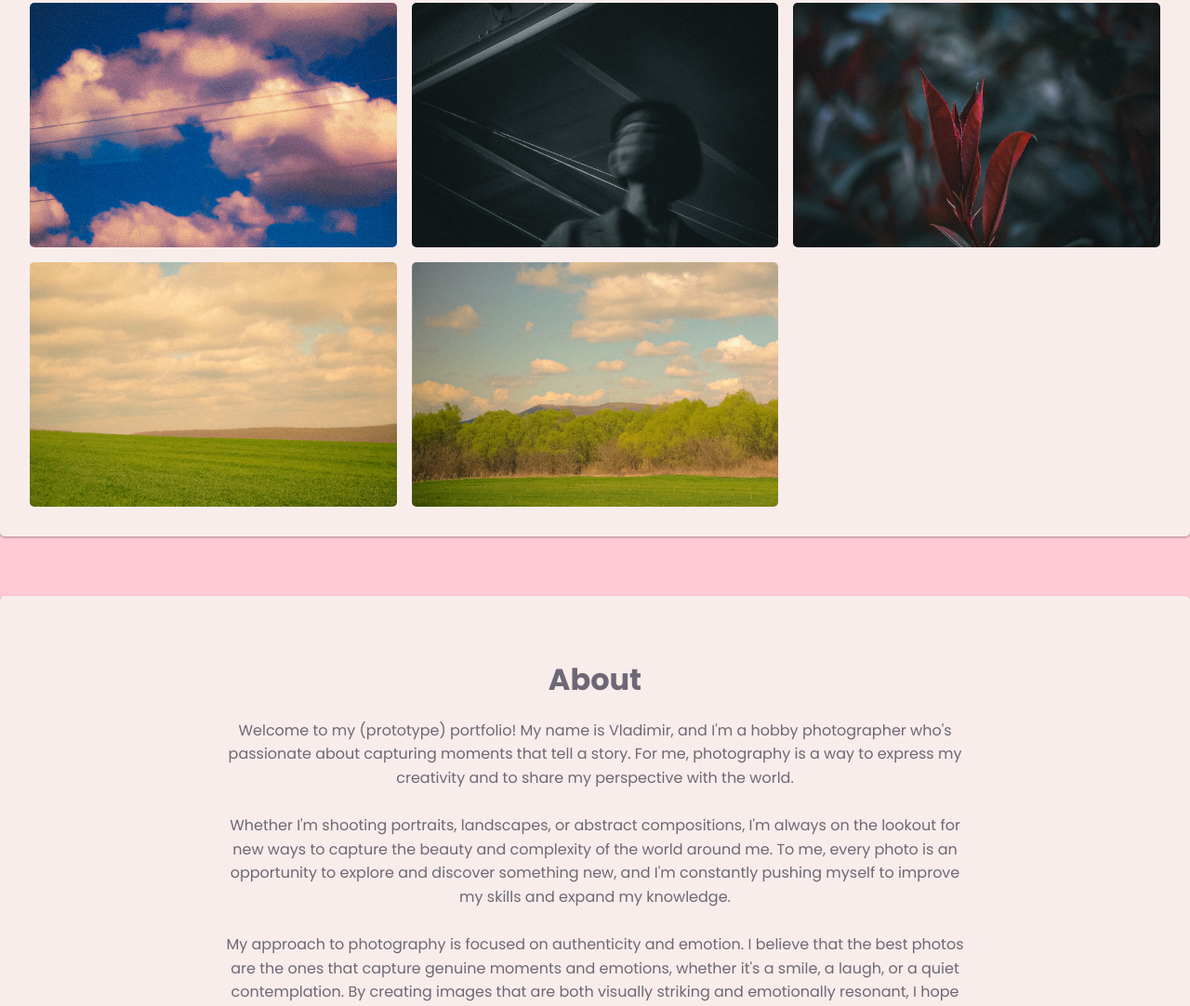
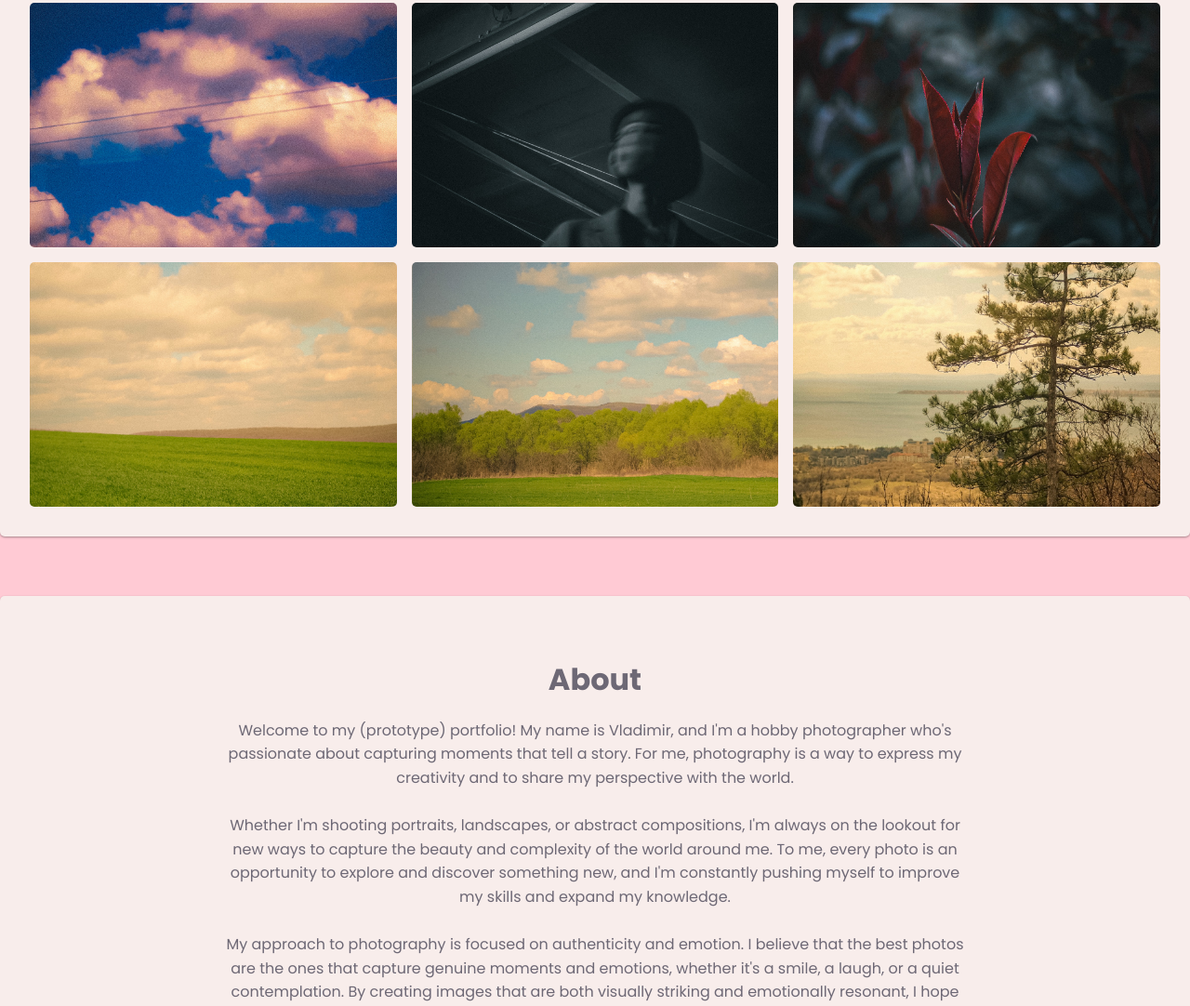
Before and after one commit to VladimorCodebreaker/Lens-Story, a plain HTML site: page index.html in a window 1280 px wide. Shown: the part 1127-2209 px from the top of the page at 93% size. Drawn offline with Linux system fonts and the light colour scheme.

Commit message:
Update index.html

```diff
--- a/index.html
+++ b/index.html
@@ -39,7 +39,7 @@
                 <div class="gallery-item" style="background-image: url('./assets/5.JPG')"></div>
                 <div class="gallery-item" style="background-image: url('./assets/6.JPG')"></div>
                 <div class="gallery-item" style="background-image: url('./assets/7.JPG')"></div>
-                <div class="gallery-item" style="background-image: url('./assets/8.PNG')"></div>
+                <div class="gallery-item" style="background-image: url('./assets/8.jpg')"></div>
             </div>
         </section>
         <section id="about">
```
